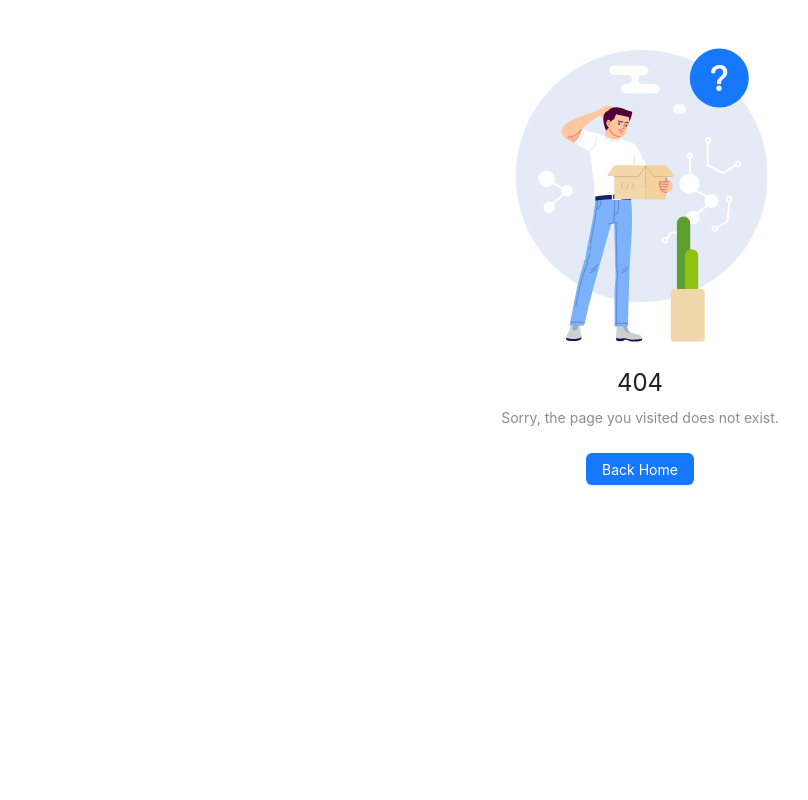
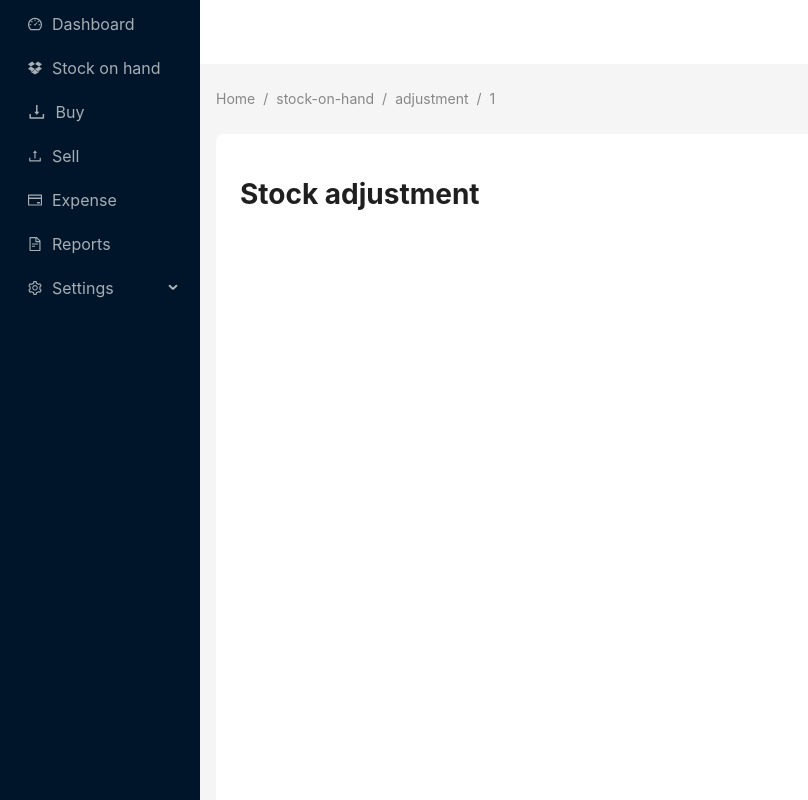
Before and after one commit to v4mpc/smt-ui, a React (Vite) app: page /stock-on-hand/adjustment/1 in a window 1280 px wide. Before the commit this address had no page. Shown: the top 800 px of the page, without its empty margins (0-808 px from the left). Built offline with nearby package versions, Linux system fonts and the light colour scheme.

Commit message:
added adjustment page

```diff
--- a/package.json
+++ b/package.json
@@ -8,7 +8,7 @@
     "build": "vite build",
     "lint": "eslint . --ext js,jsx --report-unused-disable-directives --max-warnings 0",
     "preview": "vite preview",
-    "json-server": "json-server -d 1000  --watch src/mock/data.json"
+    "json-server": "json-server -d 100  --watch src/mock/data.json"
   },
   "dependencies": {
     "@ant-design/icons": "^5.3.6",
--- a/src/App.jsx
+++ b/src/App.jsx
@@ -1,10 +1,5 @@
 import AppLayout from "./components/AppLayout.jsx";
-import {
-  BrowserRouter,
-  Routes,
-  Route,
-  Navigate,
-} from "react-router-dom";
+import { BrowserRouter, Routes, Route, Navigate } from "react-router-dom";
 import Dashboard from "./pages/Dashboard.jsx";
 import Buy from "./pages/Buy.jsx";
 import StockOnHand from "./pages/StockOnHand.jsx";
@@ -12,6 +7,8 @@ import PageNotFound from "./pages/PageNotFound.jsx";
 import Sell from "./pages/Sell.jsx";
 import Expense from "./pages/Expense.jsx";
 import Reports from "./pages/Reports.jsx";
+import StockAdjustment from "./pages/StockAdjustment.jsx";
+
 
 export default function App() {
   return (
@@ -25,7 +22,10 @@ export default function App() {
             <Route path="buy" element={<Buy />} />
             <Route path="expense" element={<Expense />} />
             <Route path="reports" element={<Reports />} />
-            <Route path="stock-on-hand" element={<StockOnHand />} />
+            <Route path="stock-on-hand" element={<StockOnHand />}/>
+
+            <Route path="stock-on-hand/adjustment/:id" element={<StockAdjustment />} />
+
           </Route>
           <Route path="*" element={<PageNotFound />} />
         </Routes>
--- /dev/null
+++ b/src/pages/StockAdjustment.jsx
@@ -0,0 +1,6 @@
+
+
+
+export default function StockAdjustment() {
+    return (<h1>Stock adjustment</h1>);
+}
--- a/src/pages/StockOnHand.jsx
+++ b/src/pages/StockOnHand.jsx
@@ -12,7 +12,7 @@ import {
   Space,
 } from "antd";
 import Highlighter from "react-highlight-words";
-import { useSearchParams } from "react-router-dom";
+import {Link, useSearchParams} from "react-router-dom";
 
 import { PlusOutlined, MinusOutlined, SearchOutlined } from "@ant-design/icons";
 import { useStockOnHand } from "../hooks/useStockOnHand.jsx";
@@ -212,8 +212,8 @@ export default function StockOnHand() {
       title: "Action",
       key: "action",
       render: (_, record) => (
-        <Button type="primary" onClick={() => handleProductAdjust(record)}>
-          Adjust
+        <Button type="primary">
+          <Link to={`adjustment/${record.id}`}>Adjustment</Link>
         </Button>
       ),
     },
```
